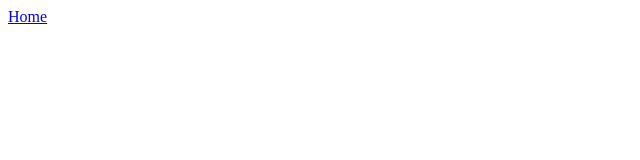
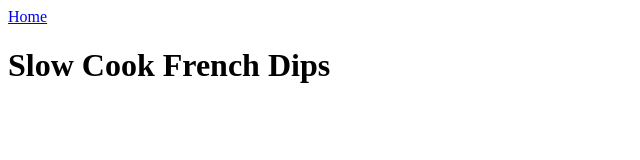
Before and after one commit to Syntax-Nova/odin-recipes, a plain HTML site: page recipes/frenchdip.html in a window 1280 px wide. Shown: the whole page, without its empty margins (0-640 px from the left). Drawn offline with Linux system fonts and the light colour scheme.

Commit message:
created an h1 tag named Slow Cook French Dips

```diff
--- a/recipes/frenchdip.html
+++ b/recipes/frenchdip.html
@@ -8,5 +8,7 @@
     <body>
         <a href="../index.html">Home</a>
 
+        <h1>Slow Cook French Dips</h1>
+
     </body>
 </html>
```
